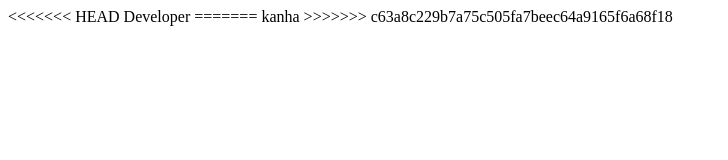
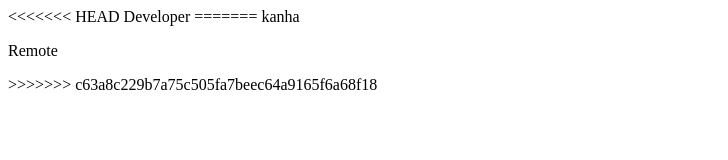
Before and after one commit to KanhaRouta02/git-course, a plain HTML site: page index.html in a window 1280 px wide. Shown: the whole page, without its empty margins (0-728 px from the left). Drawn offline with Linux system fonts and the light colour scheme.

Commit message:
Remote : Update index.html

```diff
--- a/index.html
+++ b/index.html
@@ -3,5 +3,6 @@ Developer
 =======
 <html>
 kanha
+<p> Remote </p>
 </html>
 >>>>>>> c63a8c229b7a75c505fa7beec64a9165f6a68f18
```
